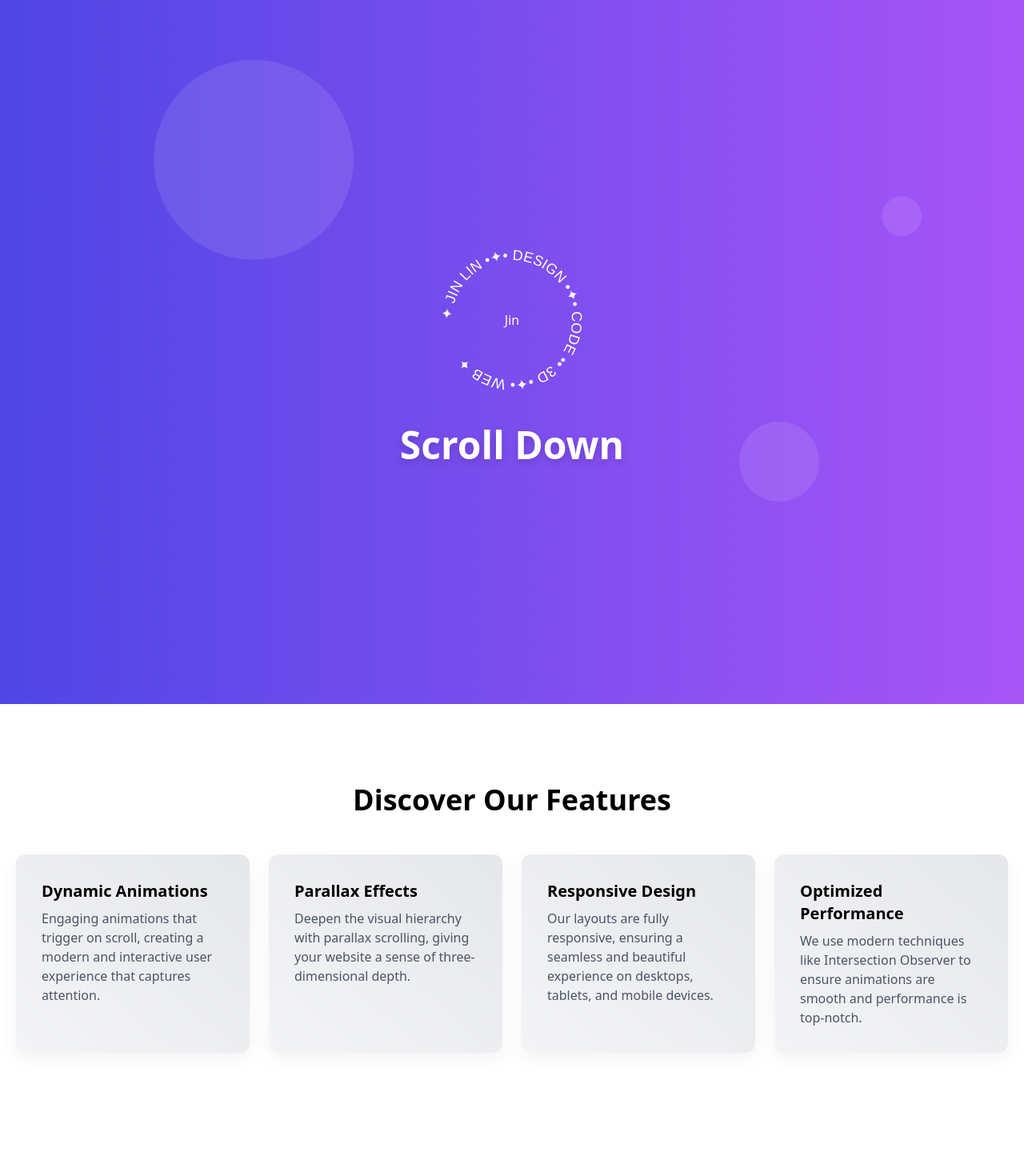
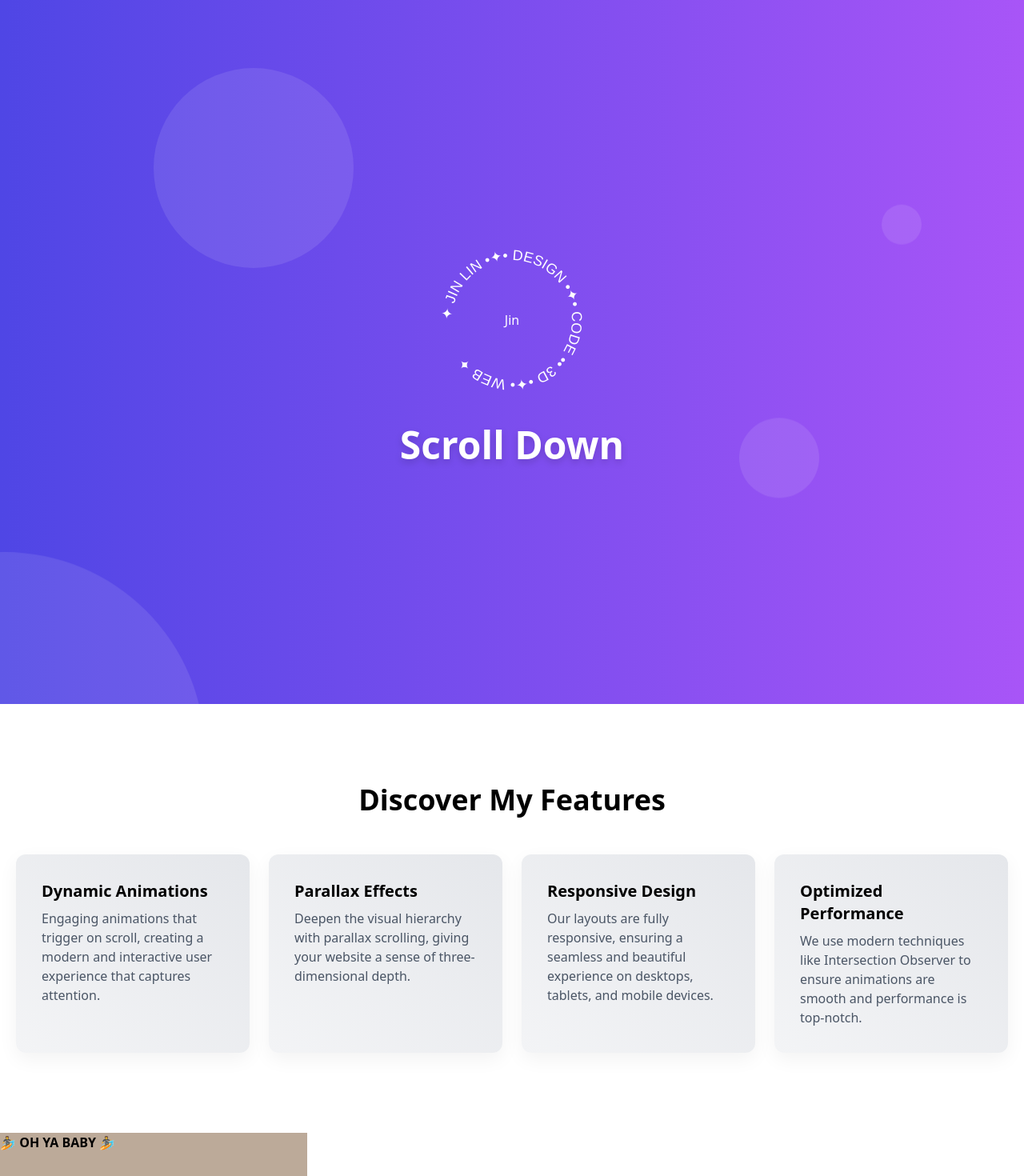
Before and after one commit to aaa41012/threeJsCard, a Vue app: page / in a window 1280 px wide. Shown: the top 1470 px of the page at 80% size. Before the commit the page ends 1416 px from the top, so only its background shows below. Built offline with nearby package versions, Linux system fonts and the light colour scheme.

Commit message:
scroll test

```diff
--- a/src/views/HomeView.vue
+++ b/src/views/HomeView.vue
@@ -7,15 +7,38 @@
   // import Card from './../components/RotatingCard.vue';
 
   const logoRotation = ref(0);
-
+  // const ticking = ref(false);
   const handleScroll = () => {
     logoRotation.value = window.scrollY * 0.5;
   };
+  const updateScroll = () => {
+    document.querySelectorAll('.section.-horizon').forEach((sectionEl) => {
+      const section = sectionEl as HTMLElement;
+      const horizon = section.querySelector('.section__horizon') as HTMLElement | null;
+
+      if (!horizon) return;
+
+      const scrollTop = window.scrollY;
+      const offsetTop = section.offsetTop;
+      const sectionHeight = section.offsetHeight;
+
+      const progress = (scrollTop - offsetTop) / sectionHeight;
+
+      if (progress >= 0 && progress <= 1) {
+        const maxTranslateX = horizon.scrollWidth - window.innerWidth;
+        const translateX = -progress * maxTranslateX;
+        horizon.style.transform = `translateX(${translateX}px)`;
+      }
+    });
+  };
+
+
+
 
   // Setup Intersection Observer when the component is mounted
   onMounted(() => {
+    window.addEventListener('scroll', updateScroll);
     window.addEventListener('scroll', handleScroll);
-
     const observer = new IntersectionObserver((entries) => {
       entries.forEach(entry => {
         if (entry.isIntersecting) {
@@ -36,16 +59,18 @@
 
   onUnmounted(() => {
     window.removeEventListener('scroll', handleScroll);
+    window.removeEventListener('scroll', updateScroll);
   });
 </script>
 
 <template>
   <main>
     <!-- Parallax Section with Curved Bottom -->
-    <section class="parallax-section">
-      <div class="parallax-shape shape-1"></div>
-      <div class="parallax-shape shape-2"></div>
-      <div class="parallax-shape shape-3"></div>
+    <section class="parallax-section h-[110vh]">
+      <div class="parallax-shape shape-1 w-[250px] h-[250px] top-[10%] left-[15%]"></div>
+      <div class="parallax-shape shape-2 w-[100px] h-[100px] top-[60%] right-[20%]"></div>
+      <div class="parallax-shape shape-3 w-[50px] h-[50px] top-[30%] right-[10%]"></div>
+      <div class="parallax-shape shape-4 w-[500px] h-[500px] top-[80%] right-[80%]"></div>
       <div class="logo-container">
         <div class="flex items-center justify-center relative">
           <p class="absolute text-white">Jin</p>
@@ -66,7 +91,7 @@
 
     <!-- Content Section with reveal cards -->
     <section class="content-section px-4 py-12 bg-gray-50 ">
-      <h2 class="text-4xl font-bold text-center mb-12">Discover Our Features</h2>
+      <h2 class="text-4xl font-bold text-center mb-12">Discover My Features</h2>
       <div class="grid grid-cols-1 sm:grid-cols-2 lg:grid-cols-4 gap-6">
         <div
           class="reveal-card bg-white p-6 rounded-xl shadow-md transform transition duration-300 hover:-translate-y-2 hover:shadow-xl">
@@ -94,12 +119,35 @@
         </div>
       </div>
     </section>
+    <!-- horizontal -->
+    <section>
+      <section class="section -b -horizon relative h-[600vh]">
+        <div
+          class="section__horizon sticky will-change-transform top-0 flex h-[100vh] w-[500vw] overflow-x-auto overflow-y-hidden">
+          <div class="section__horizon-block min-w-[100vw] h-full font-bold"><span>HORIZONTAL 👉</span></div>
+          <div class="section__horizon-block min-w-[100vw] h-full font-bold left-[10vw]"><span>HORIZONTAL
+              🥰</span></div>
+          <div class="section__horizon-block min-w-[100vw] h-full font-bold left-[20vw]"><span>HORIZONTAL
+              😘</span></div>
+          <div class="section__horizon-block min-w-[100vw] h-full font-bold left-[30vw]"><span>HORIZONTAL
+              🎉</span></div>
+          <div class="section__horizon-block min-w-[100vw] h-full font-bold">
+            <div>🏄 OH YA BABY 🏄</div>
+          </div>
+        </div>
+      </section>
+    </section>
+    <section class="section -c h-[100vh]">
+      <div class="section__text">
+        Jin Design Loves Egg<br>
+        <a href="https://e-s.tw">Made by Jin Design</a>
+      </div>
+    </section>
   </main>
 </template>
 
 <style scoped>
   .parallax-section {
-    height: 110vh;
     /* Slightly more than 100vh to ensure curve is visible on scroll */
     /* 原本的紫色漸層 */
     background: linear-gradient(to right, #4f46e5, #a855f7);
@@ -110,7 +158,7 @@
     flex-direction: column;
     color: white;
     @apply flex relative items-center justify-center;
-    overflow: hidden; /* Ensures the pseudo-element doesn't extend beyond the section */
+    /* overflow: hidden; */
   }
 
   .logo-container {
@@ -150,9 +198,11 @@
     0% {
       transform: translateY(0);
     }
+
     50% {
       transform: translateY(-20px);
     }
+
     100% {
       transform: translateY(0);
     }
@@ -162,6 +212,7 @@
     0% {
       transform: translateX(0);
     }
+
     100% {
       transform: translateX(-15%);
     }
@@ -182,27 +233,56 @@
   .animate-wave {
     animation: wave 10s linear infinite;
   }
+
   .shape-1 {
-    width: 250px;
-    height: 250px;
-    top: 10%;
-    left: 15%;
-    animation-duration: 8s; /* Slower float */
+    animation-duration: 8s;
+    /* Slower float */
   }
+
   .shape-2 {
-    width: 100px;
-    height: 100px;
-    top: 60%;
-    right: 20%;
-    animation-duration: 5s; /* Faster float */
-    animation-delay: 1s; /* Start after 1 second */
+    animation-duration: 5s;
+    /* Faster float */
+    animation-delay: 1s;
+    /* Start after 1 second */
   }
+
   .shape-3 {
-    width: 50px;
-    height: 50px;
-    top: 30%;
-    right: 10%;
-    animation-duration: 7s; /* Medium float */
-    animation-delay: 1.5s; /* Start after 0.5 seconds */
+    animation-duration: 7s;
+    /* Medium float */
+    animation-delay: 1.5s;
+    /* Start after 0.5 seconds */
+  }
+
+  .shape-4 {
+    animation-duration: 3s;
+    /* Medium float */
+  }
+
+  .section__horizon::-webkit-scrollbar {
+    height: 10px;
+  }
+
+  .section__horizon::-webkit-scrollbar-track {
+    background: #CCFF66;
+  }
+
+  .section__horizon::-webkit-scrollbar-thumb {
+    background: #000;
+  }
+
+  .section__horizon-block {
+    position: relative;
+  }
+
+  .section__horizon-block:nth-child(2) {
+    background-color: #BCAA99;
+  }
+
+  .section__horizon-block:nth-child(3) {
+    background-color: #645986;
+  }
+
+  .section__horizon-block:nth-child(4) {
+    background-color: #BCAA99;
   }
 </style>
```
Lines whose indentation alone changed are shown as unchanged.
